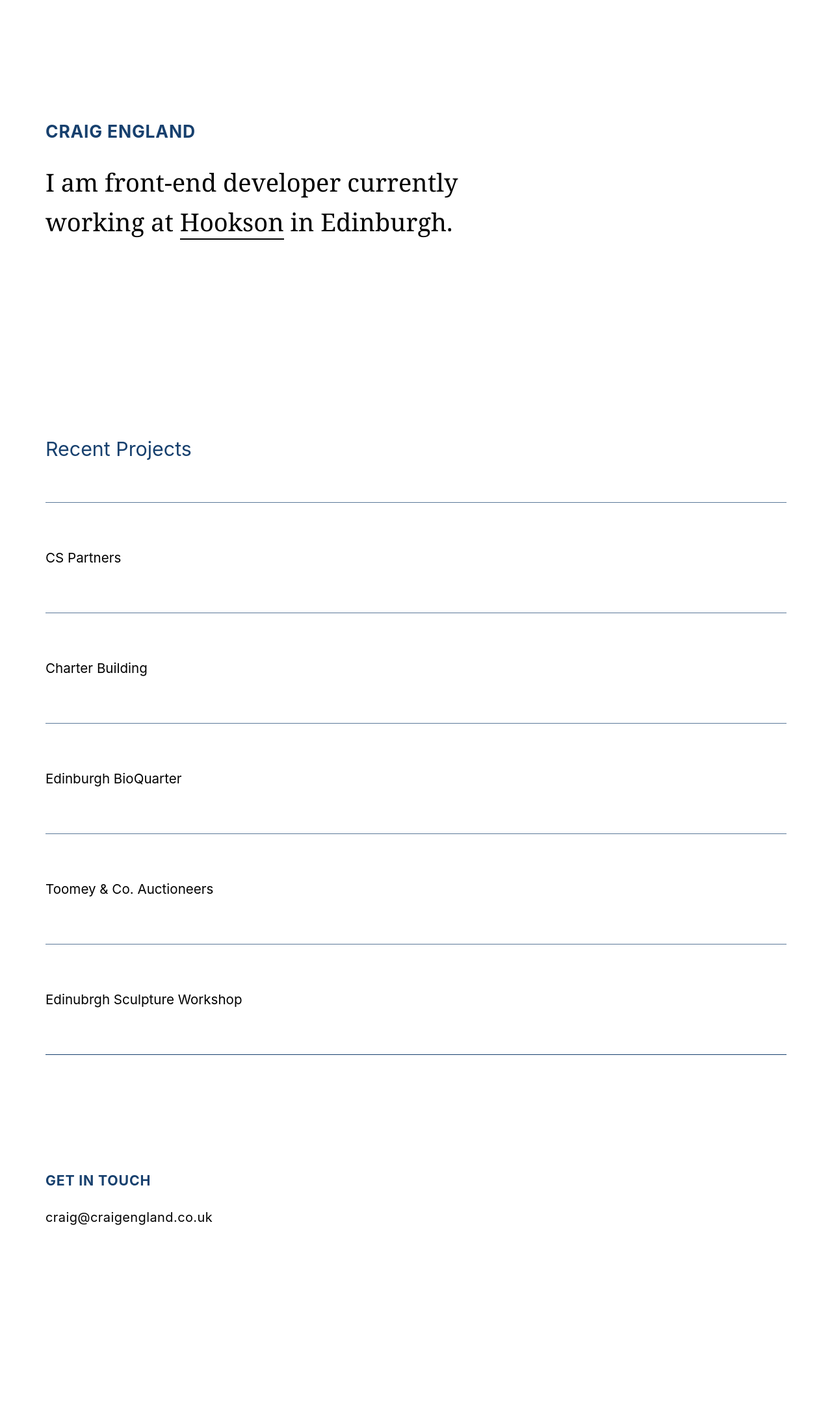
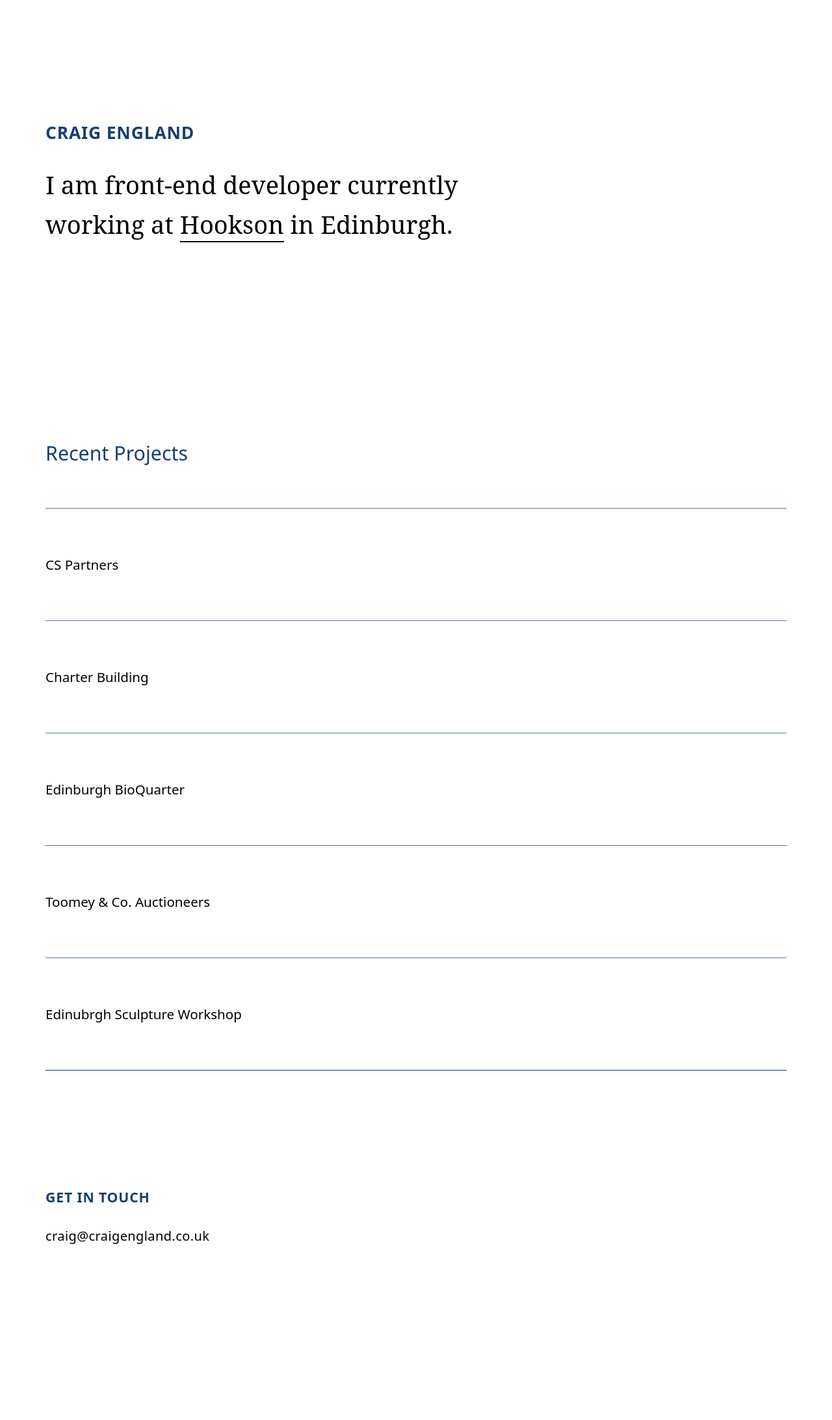
Before and after one commit to craigengland/craigengland, a Jekyll site: the page built from index.html, in a window 1280 px wide. Shown: the whole page at 65% size. Built offline with Jekyll 4.4.1, drawn with Linux system fonts in a browser that asks for light colours; the list of posts is cut into pages by our own code; before the commit the page ends 2156 px from its top, so only the background shows below that.

Commit message:
Added hover effect and update to system font stack

```diff
--- a/_includes/meta.html
+++ b/_includes/meta.html
@@ -8,7 +8,6 @@
         <meta name="description" content="Craig England is a web developer based in Edinburgh, Scotland">
         <link rel="stylesheet" href="/css/main.css">
         <link rel="shortcut icon" type="image/png" href="/favicon.png">
-        <link href="https://fonts.googleapis.com/css?family=Noto+Serif" rel="stylesheet">
     </head>
 
     <body>
--- a/_scss/_components.scss
+++ b/_scss/_components.scss
@@ -66,6 +66,12 @@
         border-top: .025em solid rgba($blue, 0.7);
         display: block;
         padding: 8vh 0;
+        transition: all .3s cubic-bezier(0.075, 0.82, 0.165, 1);
+
+        &:hover {
+          background-color: rgba($blue, 0.1);
+          padding-left: 1rem;
+        }
 
       }
 
--- a/_scss/_reset.scss
+++ b/_scss/_reset.scss
@@ -23,7 +23,7 @@
     font-size: small;
     margin: 0;
     padding: 0;
-    font-family: -apple-system,  'avenir next', avenir, roboto, noto, ubuntu, 'helvetica neue', helvetica, arial, sans-serif
+    font-family: "system-ui", BlinkMacSystemFont, "Segoe UI", Roboto, Helvetica, Arial, sans-serif, "Apple Color Emoji", "Segoe UI Emoji", "Segoe UI Symbol";
 }
 
 ul {
```
Also changed, not shown: css/main.css.
